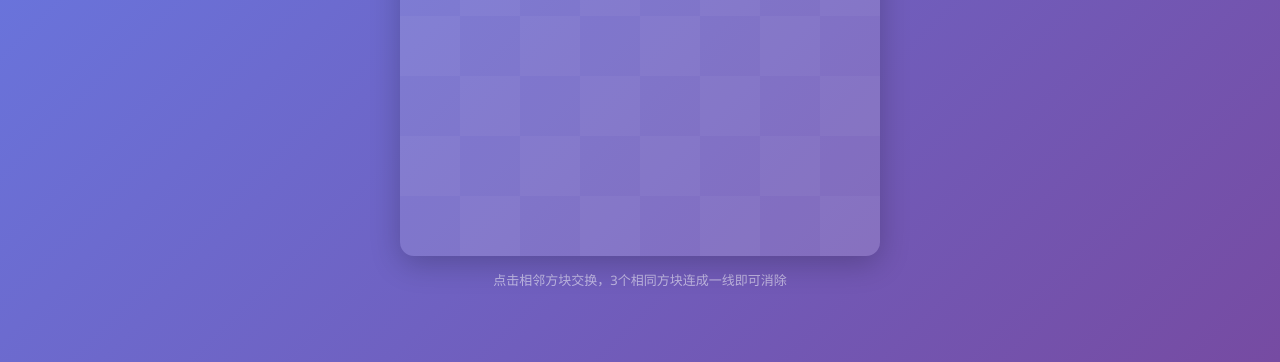
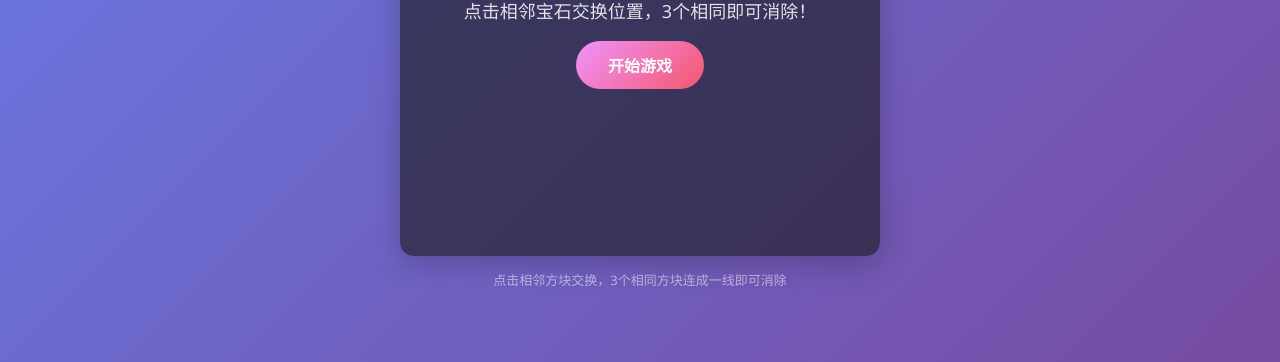
Before and after one commit to songgq/match3-game, a plain HTML site: page index.html in a window 1280 px wide. Shown: the part 438-800 px from the top of the page. Drawn offline with Linux system fonts and the light colour scheme.

Commit message:
fix: add welcome overlay and fix canvas initialization
- Show welcome overlay with instructions on page load
- Fix canvas resize with fallback dimensions
- Add roundRect polyfill for browser compatibility

Co-Authored-By: Claude Opus 4.7 <noreply@anthropic.com>

```diff
--- a/game.js
+++ b/game.js
@@ -37,6 +37,7 @@
   let combo = 0;
   let selected = null;    // {col, row}
   let locked = false;      // block input during animation
+  let gameStarted = false; // welcome overlay state
 
   // Animation queues
   let anims = [];
@@ -46,13 +47,30 @@
     resize();
     window.addEventListener('resize', resize);
     canvas.addEventListener('pointerdown', onPointerDown);
-    restartBtn.addEventListener('click', restart);
+    restartBtn.addEventListener('click', onRestartClick);
+    showWelcome();
+  }
+
+  function showWelcome() {
+    overlayTitle.textContent = '消消乐';
+    overlayMsg.textContent = '点击相邻宝石交换位置，3个相同即可消除！';
+    restartBtn.textContent = '开始游戏';
+    overlay.classList.add('show');
+  }
+
+  function onRestartClick() {
+    if (!gameStarted) {
+      gameStarted = true;
+    }
     restart();
   }
 
   function resize() {
     const rect = canvas.parentElement.getBoundingClientRect();
-    const size = Math.floor(Math.min(rect.width, rect.height));
+    const w = rect.width || 320;
+    const h = rect.height || 320;
+    const size = Math.floor(Math.min(w, h));
+    if (size <= 0) return;
     canvas.width = size * (window.devicePixelRatio || 1);
     canvas.height = size * (window.devicePixelRatio || 1);
     canvas.style.width = size + 'px';
@@ -63,7 +81,7 @@
     padding = Math.floor(cellSize * 0.1);
     offsetX = (size - COLS * cellSize) / 2;
     offsetY = (size - ROWS * cellSize) / 2;
-    draw();
+    if (board.length) draw();
   }
 
   function restart() {
@@ -349,6 +367,21 @@
     overlay.classList.add('show');
   }
 
+  // ─── Polyfill: roundRect for older browsers ─────────
+  if (!CanvasRenderingContext2D.prototype.roundRect) {
+    CanvasRenderingContext2D.prototype.roundRect = function (x, y, w, h, r) {
+      if (typeof r === 'number') r = [r];
+      const radii = r.map(v => Math.min(v, w / 2, h / 2));
+      const rad = radii[0] || 0;
+      this.moveTo(x + rad, y);
+      this.arcTo(x + w, y, x + w, y + h, rad);
+      this.arcTo(x + w, y + h, x, y + h, rad);
+      this.arcTo(x, y + h, x, y, rad);
+      this.arcTo(x, y, x + w, y, rad);
+      this.closePath();
+    };
+  }
+
   // ─── Boot ──────────────────────────────────────────
   init();
 })();
--- a/index.html
+++ b/index.html
@@ -29,9 +29,9 @@
     <canvas id="board"></canvas>
     <div class="overlay" id="overlay">
       <div class="overlay-content">
-        <h2 id="overlay-title">游戏结束</h2>
-        <p id="overlay-msg">最终得分: 0</p>
-        <button id="restart-btn">重新开始</button>
+        <h2 id="overlay-title"></h2>
+        <p id="overlay-msg"></p>
+        <button id="restart-btn">开始游戏</button>
       </div>
     </div>
   </div>
--- a/style.css
+++ b/style.css
@@ -73,6 +73,8 @@ body {
   width: 100%;
   max-width: 480px;
   aspect-ratio: 1;
+  height: auto;
+  min-height: 280px;
 }
 
 canvas {
```
